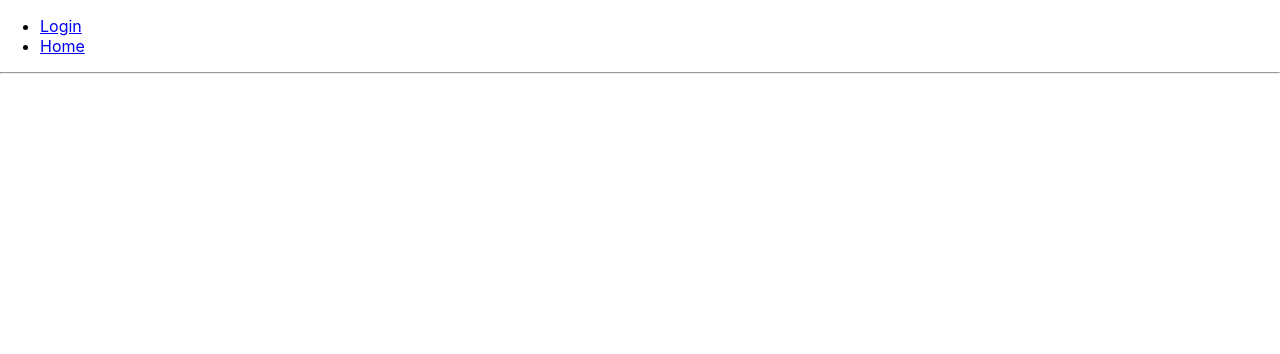
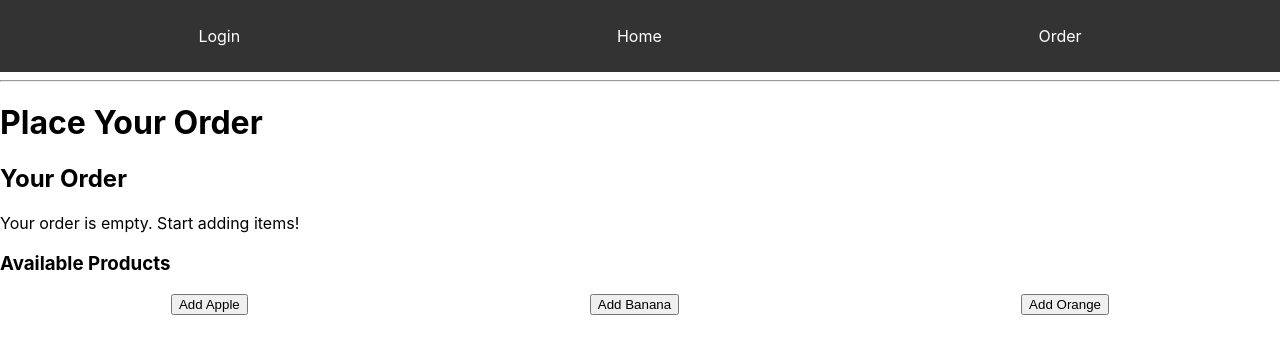
Before and after one commit to Makarovsky2222/groceries_shop_ITC, a React (Create React App) app in the folder arun-shop/: page /order in a window 1280 px wide. Before the commit this address had no page. Shown: the top 354 px of the page. Built offline with nearby package versions, Linux system fonts and the light colour scheme.

Commit message:
Added basic navigation bar

```diff
--- a/arun-shop/src/App.js
+++ b/arun-shop/src/App.js
@@ -1,34 +1,23 @@
 // App.js
-import React from "react";
-import { BrowserRouter as Router, Route, Link, Routes } from 'react-router-dom';
-import Login from "./pages/Login";
-import Home from "./pages/Home";
+import React from 'react';
+import { BrowserRouter as Router, Route, Routes } from 'react-router-dom';
+import Login from './pages/Login';
+import Home from './pages/Home';
+import Order from './pages/Order';
+import Navigation from './components/Navigation';
 
-/**
- * The main App component for the groceries store website.
- *
- * @returns {JSX.Element} - The App component.
- */
 const App = () => {
   return (
-<Router>
+    <Router>
       <div>
-        <nav>
-          <ul>
-            <li>
-              <Link to="/">Login</Link>
-            </li>
-            <li>
-              <Link to="/home">Home</Link>
-            </li>
-          </ul>
-        </nav>
+        <Navigation />
 
         <hr />
 
         <Routes>
           <Route exact path="/" element={<Login />} />
           <Route exact path="/home" element={<Home />} />
+          <Route exact path="/order" element={<Order />} />
         </Routes>
       </div>
     </Router>
--- /dev/null
+++ b/arun-shop/src/components/Navigation.css
@@ -0,0 +1,21 @@
+/* Navigation.css */
+nav {
+    background-color: #333;
+    padding: 10px;
+  }
+
+  ul {
+    list-style-type: none;
+    padding: 0;
+    display: flex;
+    justify-content: space-around;
+  }
+
+  li {
+    display: inline;
+  }
+
+  a {
+    text-decoration: none;
+    color: white;
+  }
--- /dev/null
+++ b/arun-shop/src/components/Navigation.js
@@ -0,0 +1,25 @@
+// Navigation.js
+import React from 'react';
+import { Link } from 'react-router-dom';
+import './Navigation.css'
+
+
+const Navigation = () => {
+  return (
+    <nav>
+      <ul>
+        <li>
+          <Link to="/">Login</Link>
+        </li>
+        <li>
+          <Link to="/home">Home</Link>
+        </li>
+        <li>
+          <Link to="/order">Order</Link>
+        </li>
+      </ul>
+    </nav>
+  );
+};
+
+export default Navigation;
--- /dev/null
+++ b/arun-shop/src/components/OrderProduct.js
@@ -0,0 +1,45 @@
+// Order.js
+import React, { useState } from 'react';
+
+const OrderProduct = () => {
+  const [orderItems, setOrderItems] = useState([]);
+
+  return (
+    <div>
+      <h2>Your Order</h2>
+      {orderItems.length === 0 ? (
+        <p>Your order is empty. Start adding items!</p>
+      ) : (
+        <ul>
+          {orderItems.map((item, index) => (
+            <li key={index}>
+              {item.productName} - ${item.price.toFixed(2)}
+            </li>
+          ))}
+        </ul>
+      )}
+      {/* Assume you have a list of products to choose from */}
+      <h3>Available Products</h3>
+      <ul>
+        <li>
+          <button onClick={() => setOrderItems([...orderItems, { productName: 'Apple', price: 1.5 }])}>
+            Add Apple
+          </button>
+        </li>
+        <li>
+          <button onClick={() => setOrderItems([...orderItems, { productName: 'Banana', price: 0.75 }])}>
+            Add Banana
+          </button>
+        </li>
+        <li>
+          <button onClick={() => setOrderItems([...orderItems, { productName: 'Orange', price: 1.2 }])}>
+            Add Orange
+          </button>
+        </li>
+        {/* Add more products as needed */}
+      </ul>
+    </div>
+  );
+};
+
+export default OrderProduct;
--- /dev/null
+++ b/arun-shop/src/pages/Order.js
@@ -0,0 +1,15 @@
+// OrderPage.js
+import React from 'react';
+import OrderProduct from '../components/OrderProduct';
+
+
+const Order = () => {
+  return (
+    <div>
+      <h1>Place Your Order</h1>
+      <OrderProduct />
+    </div>
+  );
+};
+
+export default Order;
```
